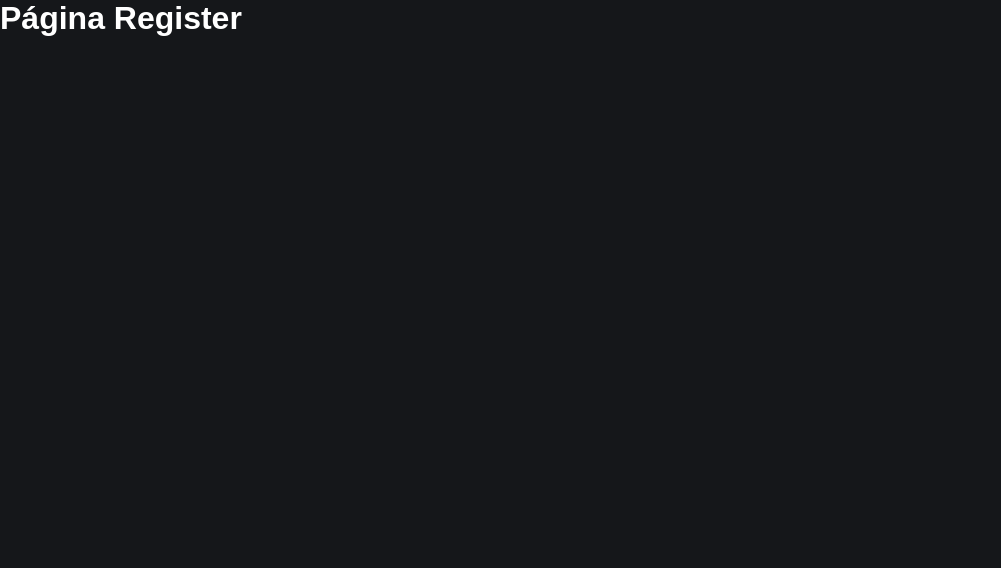
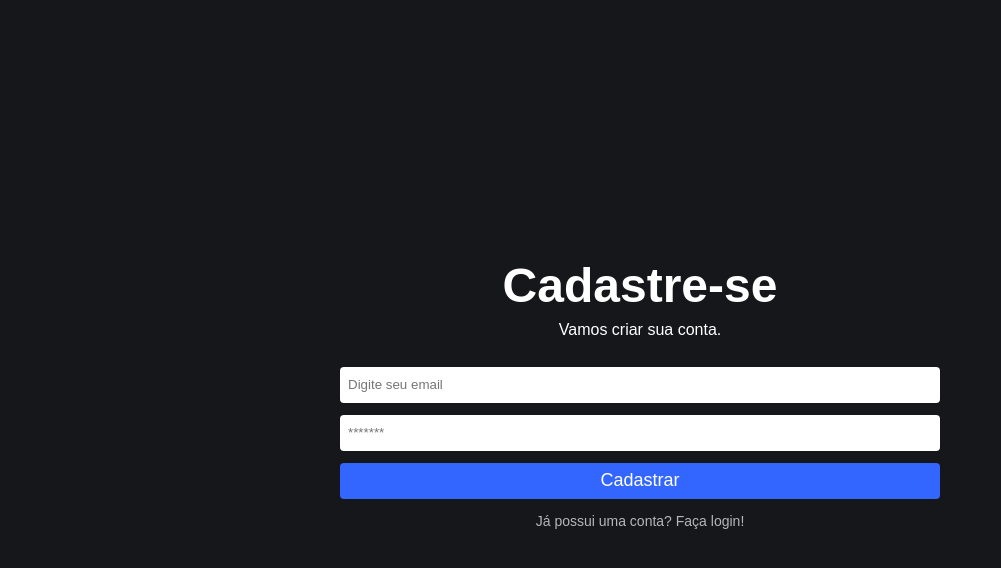
Before and after one commit to TaylanFS/todo-react-with-firebase, a React (Create React App) app: page /register in a window 1280 px wide. Shown: the top 568 px of the page, without its empty margins (0-1001 px from the left). Built offline with nearby package versions, Linux system fonts and the light colour scheme.

Commit message:
create register page

```diff
--- a/src/pages/Register/index.js
+++ b/src/pages/Register/index.js
@@ -1,7 +1,60 @@
+import { useState } from "react";
+
+import { Link, useNavigate } from "react-router-dom";
+import { auth } from "../../firebaseConnection";
+import { createUserWithEmailAndPassword } from "firebase/auth";
+
 export default function Register() {
+	const [email, setEmail] = useState("");
+	const [password, setPassword] = useState("");
+
+	const navigate = useNavigate();
+
+	async function handleRegister(event) {
+		event.preventDefault();
+
+		if (email !== "" && password !== "") {
+			await createUserWithEmailAndPassword(auth, email, password)
+				.then(() => {
+					navigate("/admin", { replace: true });
+				})
+				.catch(() => {
+					console.log("Erro ao criar conta");
+				});
+		} else {
+			alert("Por favor, preencha todos os campos");
+		}
+
+		setEmail("");
+		setPassword("");
+	}
+
 	return (
-		<div>
-			<h1> Página Register </h1>
+		<div className="home-container">
+			<h1> Cadastre-se </h1>
+			<span> Vamos criar sua conta. </span>
+
+			<form className="form" onSubmit={handleRegister}>
+				<input
+					type="text"
+					placeholder="Digite seu email"
+					value={email}
+					onChange={(event) => setEmail(event.target.value)}
+				/>
+
+				<input
+					type="password"
+					placeholder="*******"
+					value={password}
+					onChange={(event) => setPassword(event.target.value)}
+				/>
+
+				<button type="submit"> Cadastrar </button>
+			</form>
+
+			<Link className="button-link" to="/">
+				Já possui uma conta? Faça login!
+			</Link>
 		</div>
 	);
 }
```
